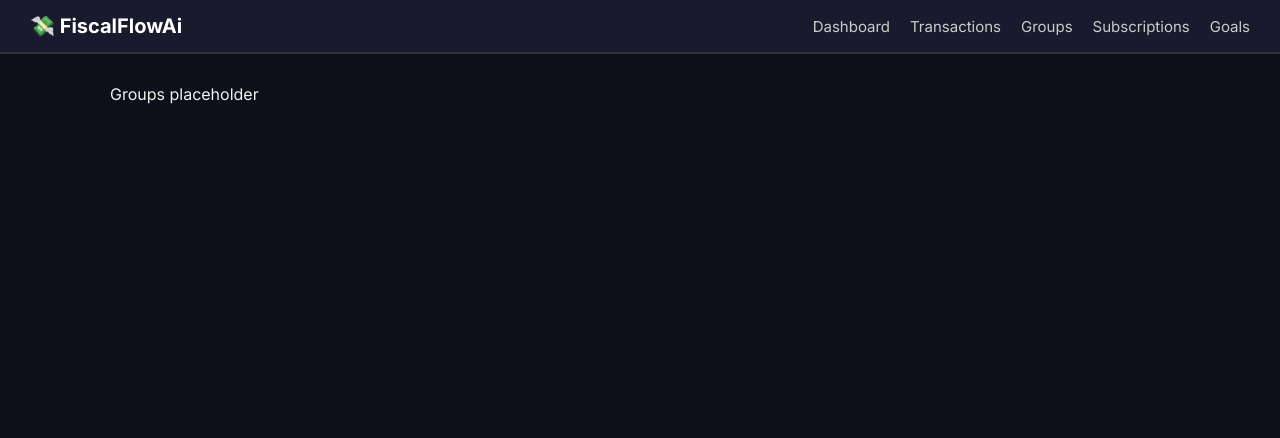
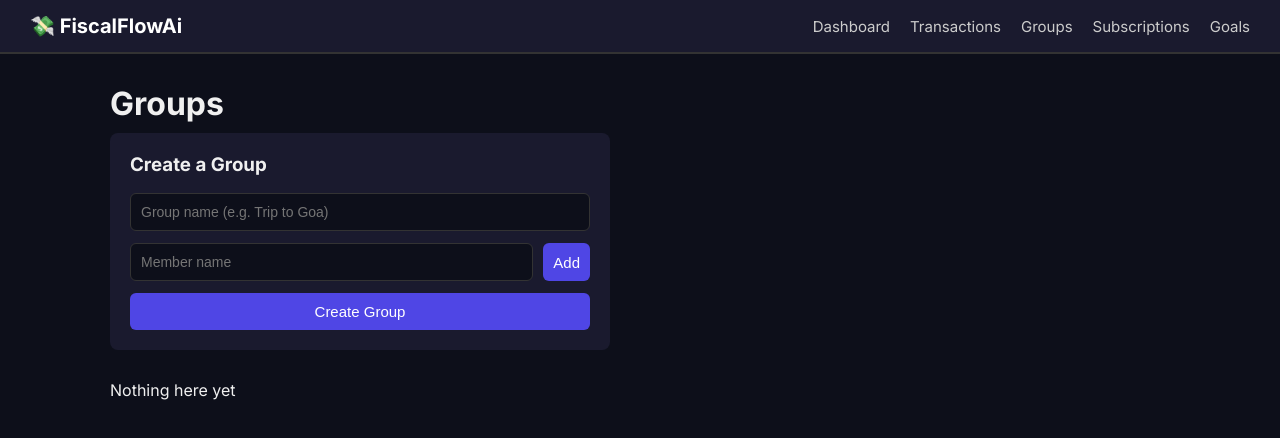
Before and after one commit to tusharinqueue/FiscalFlowAi, a React (Vite) app: page /groups in a window 1280 px wide. Shown: the top 438 px of the page. Built offline with nearby package versions, Linux system fonts and the light colour scheme; the HTML template or start-up script is replaced by a standard one.

Commit message:
feat: add group expenses and finalize codebase

```diff
--- a/src/App.jsx
+++ b/src/App.jsx
@@ -14,9 +14,26 @@ import NotFound from './pages/NotFound'
 
 function App() {
   const [transactions, setTransactions] = useState([])
+  const [groups, setGroups] = useState([])
 
   function addTransaction(t) {
     setTransactions([...transactions, t])
+  }
+
+  function addGroup(g) {
+    setGroups([...groups, g])
+  }
+
+  function addGroupExpense(groupId, expense) {
+    setGroups(groups.map((g) => {
+      if (g.id === groupId) {
+        return {
+          ...g,
+          expenses: [...g.expenses, expense]
+        }
+      }
+      return g
+    }))
   }
 
   return (
@@ -27,8 +44,8 @@ function App() {
           <Route path="/" element={<Dashboard transactions={transactions} />} />
           <Route path="/transactions" element={<Transactions transactions={transactions} addTransaction={addTransaction} />} />
           <Route path="/transactions/:id" element={<TransactionDetail transactions={transactions} />} />
-          <Route path="/groups" element={<Groups />} />
-          <Route path="/groups/:id" element={<GroupDetail />} />
+          <Route path="/groups" element={<Groups groups={groups} addGroup={addGroup} />} />
+          <Route path="/groups/:id" element={<GroupDetail groups={groups} addGroupExpense={addGroupExpense} />} />
           <Route path="/subscriptions" element={<Subscriptions />} />
           <Route path="/subscriptions/:id" element={<SubscriptionDetail />} />
           <Route path="/goals" element={<Goals />} />
--- /dev/null
+++ b/src/components/ExpenseForm.jsx
@@ -0,0 +1,66 @@
+import { useState } from 'react'
+
+function ExpenseForm({ members, addExpense }) {
+  const [title, setTitle] = useState('')
+  const [amount, setAmount] = useState('')
+  const [paidBy, setPaidBy] = useState('')
+  const [error, setError] = useState('')
+
+  function handleSubmit(e) {
+    e.preventDefault()
+
+    if (!title || !amount || !paidBy) {
+      setError('All fields are required')
+      return
+    }
+    if (Number(amount) <= 0) {
+      setError('Amount must be more than 0')
+      return
+    }
+
+    const expense = {
+      id: crypto.randomUUID(),
+      title: title,
+      amount: parseFloat(amount),
+      paidBy: paidBy
+    }
+
+    addExpense(expense)
+    setTitle('')
+    setAmount('')
+    setPaidBy('')
+    setError('')
+  }
+
+  return (
+    <form onSubmit={handleSubmit} className="transaction-form">
+      <h3>Add Expense</h3>
+      {error && <p className="form-error">{error}</p>}
+
+      <input
+        type="text"
+        placeholder="What was this expense for?"
+        value={title}
+        onChange={(e) => setTitle(e.target.value)}
+      />
+
+      <input
+        type="number"
+        placeholder="Amount (₹)"
+        value={amount}
+        onChange={(e) => setAmount(e.target.value)}
+      />
+
+      <select value={paidBy} onChange={(e) => setPaidBy(e.target.value)}>
+        <option value="">Who paid?</option>
+        {members.map((m) => (
+          <option key={m} value={m}>{m}</option>
+        ))}
+      </select>
+
+      <button type="submit">Add Expense</button>
+    </form>
+  )
+}
+
+export default ExpenseForm
--- /dev/null
+++ b/src/components/GroupForm.jsx
@@ -0,0 +1,89 @@
+import { useState } from 'react'
+
+function GroupForm({ addGroup }) {
+  const [name, setName] = useState('')
+  const [memberInput, setMemberInput] = useState('')
+  const [members, setMembers] = useState([])
+  const [error, setError] = useState('')
+
+  function handleAddMember() {
+    if (!memberInput.trim()) return
+    if (members.includes(memberInput.trim())) {
+      setError('That member is already in the list')
+      return
+    }
+    setMembers([...members, memberInput.trim()])
+    setMemberInput('')
+    setError('')
+  }
+
+  function handleRemoveMember(memberName) {
+    setMembers(members.filter((m) => m !== memberName))
+  }
+
+  function handleSubmit(e) {
+    e.preventDefault()
+
+    if (!name.trim()) {
+      setError('Group name is required')
+      return
+    }
+    if (members.length < 2) {
+      setError('You need at least 2 members')
+      return
+    }
+
+    const newGroup = {
+      id: crypto.randomUUID(),
+      name: name.trim(),
+      members: members,
+      expenses: []
+    }
+
+    addGroup(newGroup)
+    setName('')
+    setMembers([])
+    setError('')
+  }
+
+  return (
+    <form onSubmit={handleSubmit} className="transaction-form">
+      <h3>Create a Group</h3>
+      {error && <p className="form-error">{error}</p>}
+
+      <input
+        type="text"
+        placeholder="Group name (e.g. Trip to Goa)"
+        value={name}
+        onChange={(e) => setName(e.target.value)}
+      />
+
+      <div className="member-row">
+        <input
+          type="text"
+          placeholder="Member name"
+          value={memberInput}
+          onChange={(e) => setMemberInput(e.target.value)}
+        />
+        <button type="button" className="btn-add-member" onClick={handleAddMember}>
+          Add
+        </button>
+      </div>
+
+      {members.length > 0 && (
+        <ul className="member-tags">
+          {members.map((m) => (
+            <li key={m}>
+              {m}
+              <button type="button" onClick={() => handleRemoveMember(m)}>×</button>
+            </li>
+          ))}
+        </ul>
+      )}
+
+      <button type="submit">Create Group</button>
+    </form>
+  )
+}
+
+export default GroupForm
--- a/src/index.css
+++ b/src/index.css
@@ -159,3 +159,76 @@ h1, h2, h3 {
   font-size: 28px;
   color: #a78bfa;
 }
+
+/* groups */
+.member-row {
+  display: flex;
+  gap: 10px;
+}
+
+.member-row input {
+  flex: 1;
+}
+
+.btn-add-member {
+  padding: 10px 15px;
+  background: #374151;
+  color: white;
+  border: none;
+  border-radius: 6px;
+  cursor: pointer;
+}
+
+.member-tags {
+  list-style: none;
+  display: flex;
+  flex-wrap: wrap;
+  gap: 8px;
+  margin-top: 5px;
+  margin-bottom: 10px;
+}
+
+.member-tags li {
+  background: #2d3748;
+  padding: 5px 10px;
+  border-radius: 20px;
+  font-size: 13px;
+  display: flex;
+  align-items: center;
+  gap: 6px;
+}
+
+.member-tags button {
+  background: none;
+  border: none;
+  color: #f87171;
+  cursor: pointer;
+  padding: 0;
+  font-size: 16px;
+  line-height: 1;
+}
+
+.balances-list {
+  list-style: none;
+  margin-top: 10px;
+}
+
+.balances-list li {
+  margin-bottom: 5px;
+  font-size: 15px;
+}
+
+.bal-positive {
+  color: #34d399;
+  font-weight: 500;
+}
+
+.bal-negative {
+  color: #f87171;
+  font-weight: 500;
+}
+
+.bal-neutral {
+  color: #9ca3af;
+  font-style: italic;
+}
--- a/src/pages/GroupDetail.jsx
+++ b/src/pages/GroupDetail.jsx
@@ -1,5 +1,94 @@
-function GroupDetail() {
-  return <div>GroupDetail placeholder</div>;
+import { useParams, Link } from 'react-router-dom'
+import ExpenseForm from '../components/ExpenseForm'
+import splitEqually from '../splitEqually'
+
+function GroupDetail({ groups, addGroupExpense }) {
+  const { id } = useParams()
+  const group = groups.find((g) => g.id === id)
+
+  if (!group) {
+    return (
+      <div>
+        <p>Group not found.</p>
+        <Link to="/groups">← Go back</Link>
+      </div>
+    )
+  }
+
+  // calculate balances using the pure function
+  const memberBalances = {}
+  group.members.forEach((m) => {
+    memberBalances[m] = 0 // start everyone at 0
+  })
+
+  group.expenses.forEach((expense) => {
+    // how much everyone owes for this expense
+    const splitAmounts = splitEqually(expense.amount, group.members)
+
+    // the person who paid gets the full amount added to their balance
+    memberBalances[expense.paidBy] += expense.amount
+
+    // everyone (including the person who paid) subtracts their equal share
+    group.members.forEach((m) => {
+      memberBalances[m] -= splitAmounts[m]
+    })
+  })
+
+  function handleAddExpense(newExpense) {
+    addGroupExpense(group.id, newExpense)
+  }
+
+  return (
+    <div>
+      <Link to="/groups" className="t-link">← Back to Groups</Link>
+
+      <div className="detail-card" style={{ marginTop: '20px' }}>
+        <h2>{group.name}</h2>
+        <p><strong>Members:</strong> {group.members.join(', ')}</p>
+
+        <h3>Balances</h3>
+        <ul className="balances-list">
+          {group.members.map((m) => {
+            const bal = memberBalances[m]
+            const isOwed = bal > 0
+            const owes = bal < 0
+
+            return (
+              <li key={m}>
+                {m}: {' '}
+                {isOwed && <span className="bal-positive">gets back ₹{Math.abs(bal).toFixed(2)}</span>}
+                {owes && <span className="bal-negative">owes ₹{Math.abs(bal).toFixed(2)}</span>}
+                {bal === 0 && <span className="bal-neutral">settled up</span>}
+              </li>
+            )
+          })}
+        </ul>
+      </div>
+
+      <div style={{ marginTop: '30px' }}>
+        <ExpenseForm members={group.members} addExpense={handleAddExpense} />
+      </div>
+
+      <div className="transaction-list" style={{ marginTop: '20px' }}>
+        <h3>Group Expenses</h3>
+        {group.expenses.length === 0 ? (
+          <p>No expenses yet.</p>
+        ) : (
+          group.expenses.map((exp) => (
+            <div key={exp.id} className="transaction-item">
+              <div className="t-left">
+                <span className="t-title">{exp.title}</span>
+                <span className="t-meta">Paid by {exp.paidBy}</span>
+              </div>
+              <div className="t-right">
+                <span className="t-amount">₹{exp.amount.toFixed(2)}</span>
+              </div>
+            </div>
+          ))
+        )}
+      </div>
+    </div>
+  )
 }
 
-export default GroupDetail;
+export default GroupDetail
--- a/src/pages/Groups.jsx
+++ b/src/pages/Groups.jsx
@@ -1,5 +1,32 @@
-function Groups() {
-  return <div>Groups placeholder</div>;
+import { Link } from 'react-router-dom'
+import GroupForm from '../components/GroupForm'
+import EmptyState from '../components/EmptyState'
+
+function Groups({ groups, addGroup }) {
+  return (
+    <div>
+      <h1>Groups</h1>
+      <GroupForm addGroup={addGroup} />
+
+      <div className="transaction-list">
+        {groups.length === 0 ? (
+          <EmptyState />
+        ) : (
+          groups.map((g) => (
+            <div key={g.id} className="transaction-item">
+              <div className="t-left">
+                <span className="t-title">{g.name}</span>
+                <span className="t-meta">{g.members.length} members · {g.expenses.length} expenses</span>
+              </div>
+              <div className="t-right">
+                <Link to={`/groups/${g.id}`} className="t-link">View Group</Link>
+              </div>
+            </div>
+          ))
+        )}
+      </div>
+    </div>
+  )
 }
 
-export default Groups;
+export default Groups
--- /dev/null
+++ b/src/splitEqually.js
@@ -0,0 +1,12 @@
+// pure function - splits amount equally among all members
+// returns an object like { Alice: 33.33, Bob: 33.33, Carol: 33.33 }
+function splitEqually(amount, members) {
+  const share = amount / members.length
+  const result = {}
+  for (let i = 0; i < members.length; i++) {
+    result[members[i]] = parseFloat(share.toFixed(2))
+  }
+  return result
+}
+
+export default splitEqually
```
